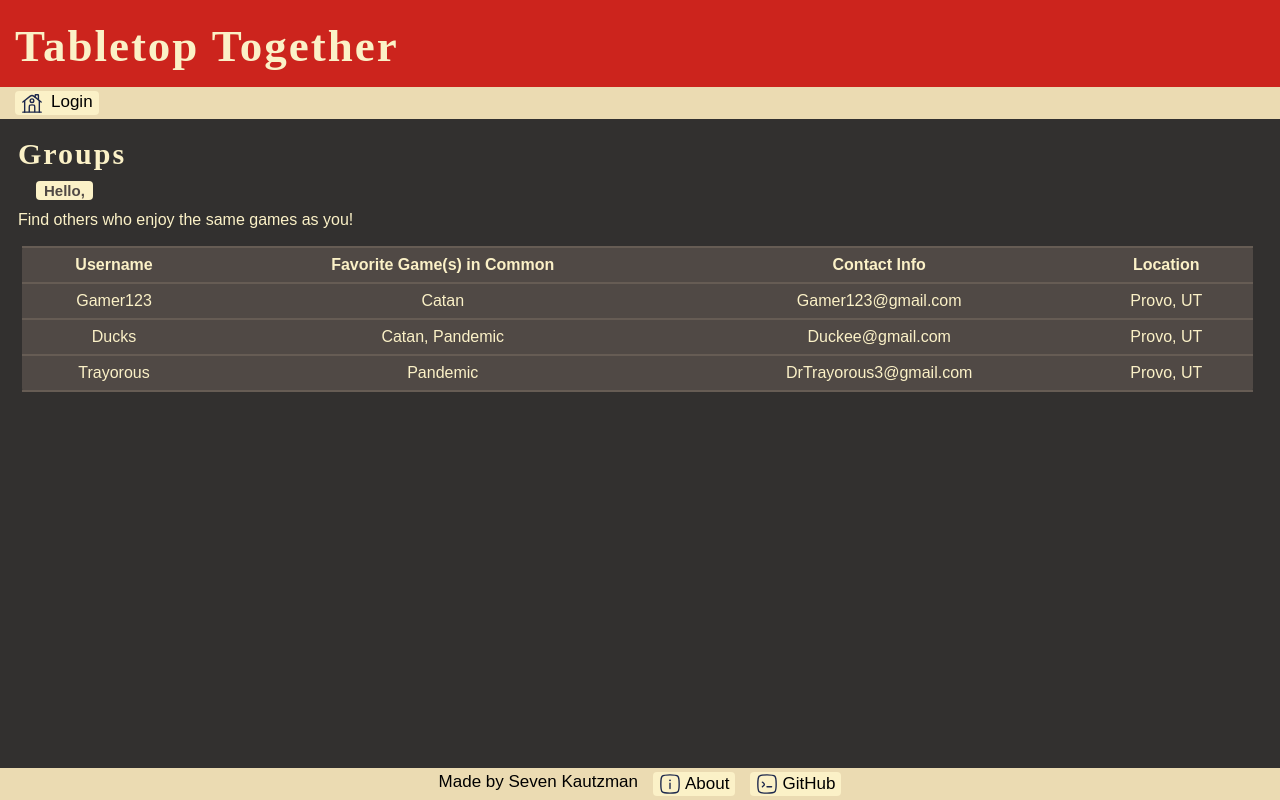
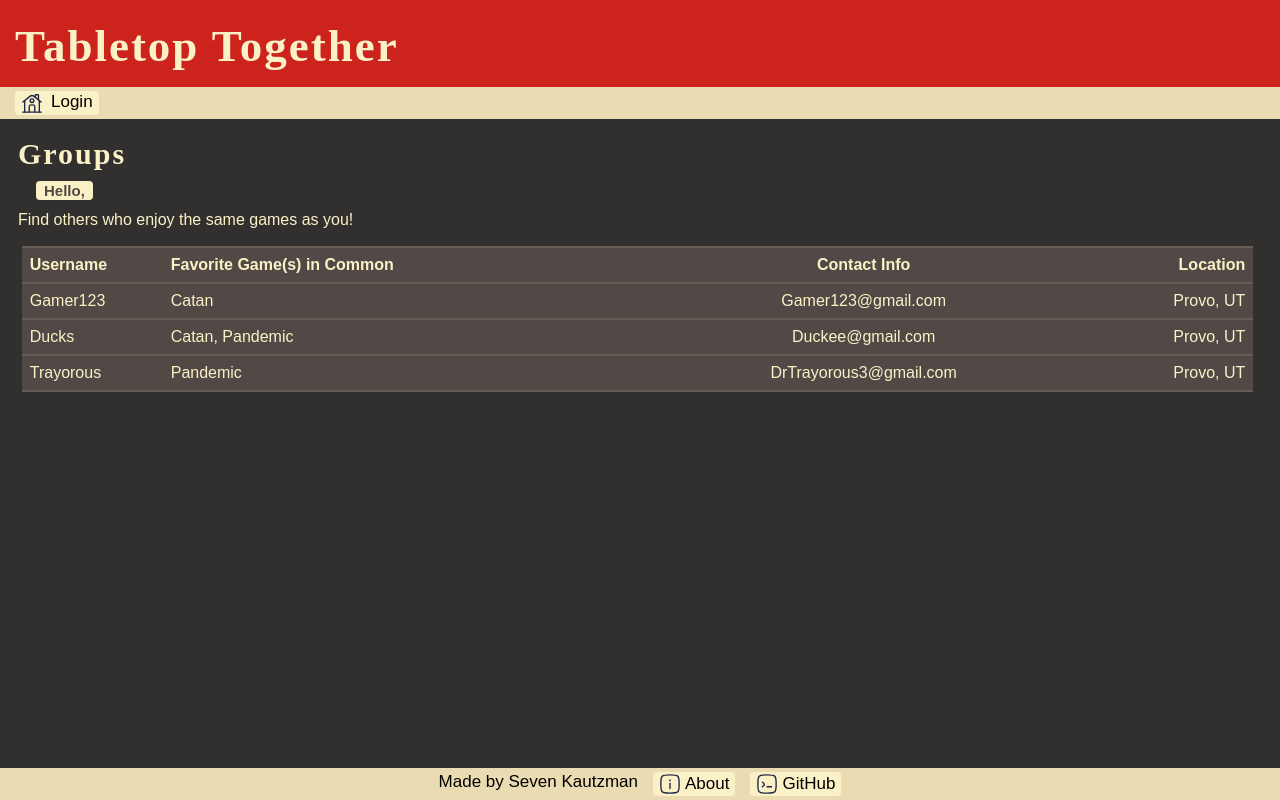
Before and after one commit to raptor-wrangler/sevens-startup, a React (Vite) app: page /groups in a window 1280 px wide. Built offline with nearby package versions, Linux system fonts and the light colour scheme; a web font is replaced by a local one.

Commit message:
fixed my tables

```diff
--- a/src/favorites/favorites.jsx
+++ b/src/favorites/favorites.jsx
@@ -8,6 +8,7 @@ export function Favorites() {
         <h3>Hello, {localStorage.getItem('userName')}</h3>
         <p> Here are your favorite games! </p>
             <table>
+                <tbody>
                 <tr>
                     <td><img className="gameimg" src="https://cf.geekdo-images.com/W3Bsga_uLP9kO91gZ7H8yw__original/img/xV7oisd3RQ8R-k18cdWAYthHXsA=/0x0/filters:format(jpeg)/pic2419375.jpg" alt="Catan" width="100"></img></td>
                     <td>Catan</td>
@@ -26,6 +27,7 @@ export function Favorites() {
                     <td><form><input className="rank" type="number" min="1" max="100" placeholder="3"></input></form></td>
                     <td><button className="buttonmain"><img className='svg' src="../../svgs/trash-bin-minimalistic-svgrepo-com.svg"></img></button></td>
                 </tr>
+                </tbody>
             </table>
         </div>
     </main>
--- a/src/groups/groups.jsx
+++ b/src/groups/groups.jsx
@@ -8,29 +8,31 @@ export function Groups() {
         <h3>Hello, {localStorage.getItem('userName')}</h3>
         <p> Find others who enjoy the same games as you! </p>
         <table>
-            <tbody>
+          <tbody>
+            <tr>
                 <th>Username</th>
                 <th>Favorite Game(s) in Common</th>
                 <th>Contact Info</th>
                 <th>Location</th>
-            </tbody>
-            <tbody>
+            </tr>
+            <tr>
                 <td>Gamer123</td>
                 <td>Catan</td>
                 <td>Gamer123@gmail.com</td>
                 <td>Provo, UT</td>
-            </tbody>
-            <tbody>
+            </tr>
+            <tr>
                 <td>Ducks</td>
                 <td>Catan, Pandemic</td>
                 <td>Duckee@gmail.com</td>
                 <td>Provo, UT</td>
-            </tbody>
-            <tbody>
+            </tr>
+            <tr>
                 <td>Trayorous</td>
                 <td>Pandemic</td>
                 <td>DrTrayorous3@gmail.com</td>
                 <td>Provo, UT</td>
+            </tr>
             </tbody>
         </table>
       </div>
--- a/src/login/login.jsx
+++ b/src/login/login.jsx
@@ -11,7 +11,6 @@ export function Login({ userName, authState, onAuthChange }) {
   React.useEffect(() => {
     if (authState === AuthState.Authenticated && userName) {
       navigate('/search');
-
     }
   }, [authState, navigate]);
 
--- a/src/search/search.jsx
+++ b/src/search/search.jsx
@@ -12,6 +12,7 @@ export function Search() {
                 <button className="buttonmain" type="submit"> <img className='svg' src="../../svgs/minimalistic-magnifer-svgrepo-com.svg"></img></button>
             </form>
             <table>
+                <tbody>
                 <tr>
                     <td><img className="gameimg" src="https://cf.geekdo-images.com/W3Bsga_uLP9kO91gZ7H8yw__original/img/xV7oisd3RQ8R-k18cdWAYthHXsA=/0x0/filters:format(jpeg)/pic2419375.jpg" alt="Catan" width="100"></img></td>
                     <td>Catan</td>
@@ -27,6 +28,7 @@ export function Search() {
                     <td>Ticket to Ride</td>
                     <td><button className='buttonmain'> <img className='svg' src="../../svgs/heart-svgrepo-com.svg"></img> </button></td>
                 </tr>
+                </tbody>
             </table>
         </div>
     </main>
```
